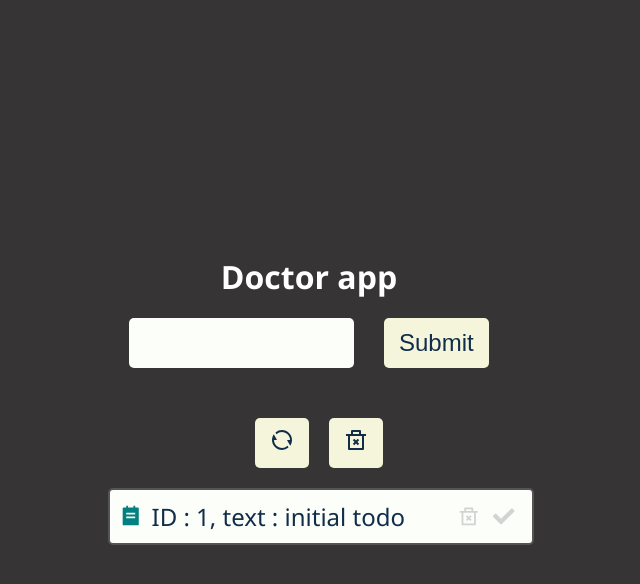
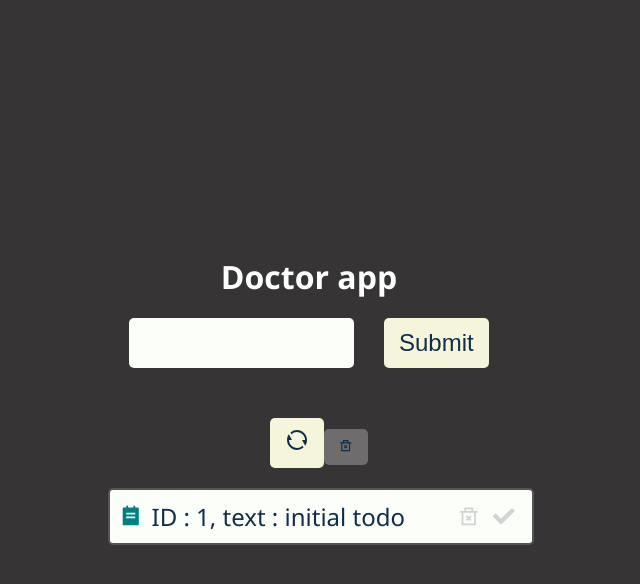
Before and after one commit to AnatolSalau/React_js_full_course, a React (Create React App) app in the folder lesson_24_todo_app_v2/: page / in a window 1280 px wide. Both pictures are taken after a click on the button "Submit". Shown: the top 584 px of the page, without its empty margins (331-971 px from the left). Built offline with nearby package versions, Linux system fonts and the light colour scheme.

Commit message:
lesson_24_todo_app_v2 Disabled button

```diff
--- a/lesson_24_todo_app_v2/src/App.js
+++ b/lesson_24_todo_app_v2/src/App.js
@@ -51,21 +51,31 @@ function App() {
     const deleteCompletedTodosHandler = () => {
         setTodoList(todoList.filter(
             (todo) => {
-              return(
+                return (
                     !todo.isCompleted
                 )
             }
         ));
     }
-
+    //find quantity of all completed todo in list
+    const completedTodosCount = todoList.filter(
+        (todo) => {
+            return todo.isCompleted;
+        }
+    ).length;
+    console.log(completedTodosCount)
     return (
         <div className="App">
             <h1>Doctor app</h1>
             <TodoForm addTodoHandler={addTodoToListHandler} />
+            {todoList.length >0 && (
                 <TodosActions
+                    completedTodoExist={completedTodosCount > 0}
                     resetTodoHandler={resetTodosHandler}
                     deleteCompletedTodoHandler={deleteCompletedTodosHandler}
                 />
+            )}
+
             <TodoList
                 todoList={todoList}
                 deleteTodoHandler={deleteTodoFromListHandler}
--- a/lesson_24_todo_app_v2/src/components/Todos/TodosActions.js
+++ b/lesson_24_todo_app_v2/src/components/Todos/TodosActions.js
@@ -4,7 +4,11 @@ import { RiDeleteBin2Line, RiRefreshLine}
 import Button from '../UI/Button';
 import style from './TodosActions.module.css'
 
-function TodosActions({resetTodoHandler, deleteCompletedTodoHandler}) {
+function TodosActions({
+                          resetTodoHandler,
+                          deleteCompletedTodoHandler,
+                          completedTodoExist
+}) {
     return (
         <div className={style}>
             <Button
@@ -16,6 +20,7 @@ function TodosActions({resetTodoHandler, deleteCompletedTodoHandler}) {
             <Button
                 title="Clear Completed Todos"
                 onCLick={deleteCompletedTodoHandler}
+                isDisable={completedTodoExist !== true}
             >
                 <RiDeleteBin2Line />
             </Button>
--- a/lesson_24_todo_app_v2/src/components/UI/Button.js
+++ b/lesson_24_todo_app_v2/src/components/UI/Button.js
@@ -1,4 +1,5 @@
-import styles from './Button.module.css'
+import style from './Button.module.css'
+
 /**
  *
  * @param onCLick - event handler
@@ -8,8 +9,16 @@ import styles from './Button.module.css'
  */
 
 function Button({onCLick, children, title, isDisable = false}) {
+
+    const changeCssClass = () => {
+        return ` ${
+            isDisable
+                ? style.disabledButton
+                : style.button
+        } `
+    }
     return (
-      <button className={styles.button}
+      <button className={changeCssClass()}
               onClick={onCLick}
               title={title}
               disabled={isDisable}
--- a/lesson_24_todo_app_v2/src/components/UI/Button.module.css
+++ b/lesson_24_todo_app_v2/src/components/UI/Button.module.css
@@ -13,3 +13,7 @@
 .button:hover {
     background-color: rgb(240, 240, 155);
 }
+
+.disabledButton {
+
+}
```
Lines whose indentation alone changed are shown as unchanged.
